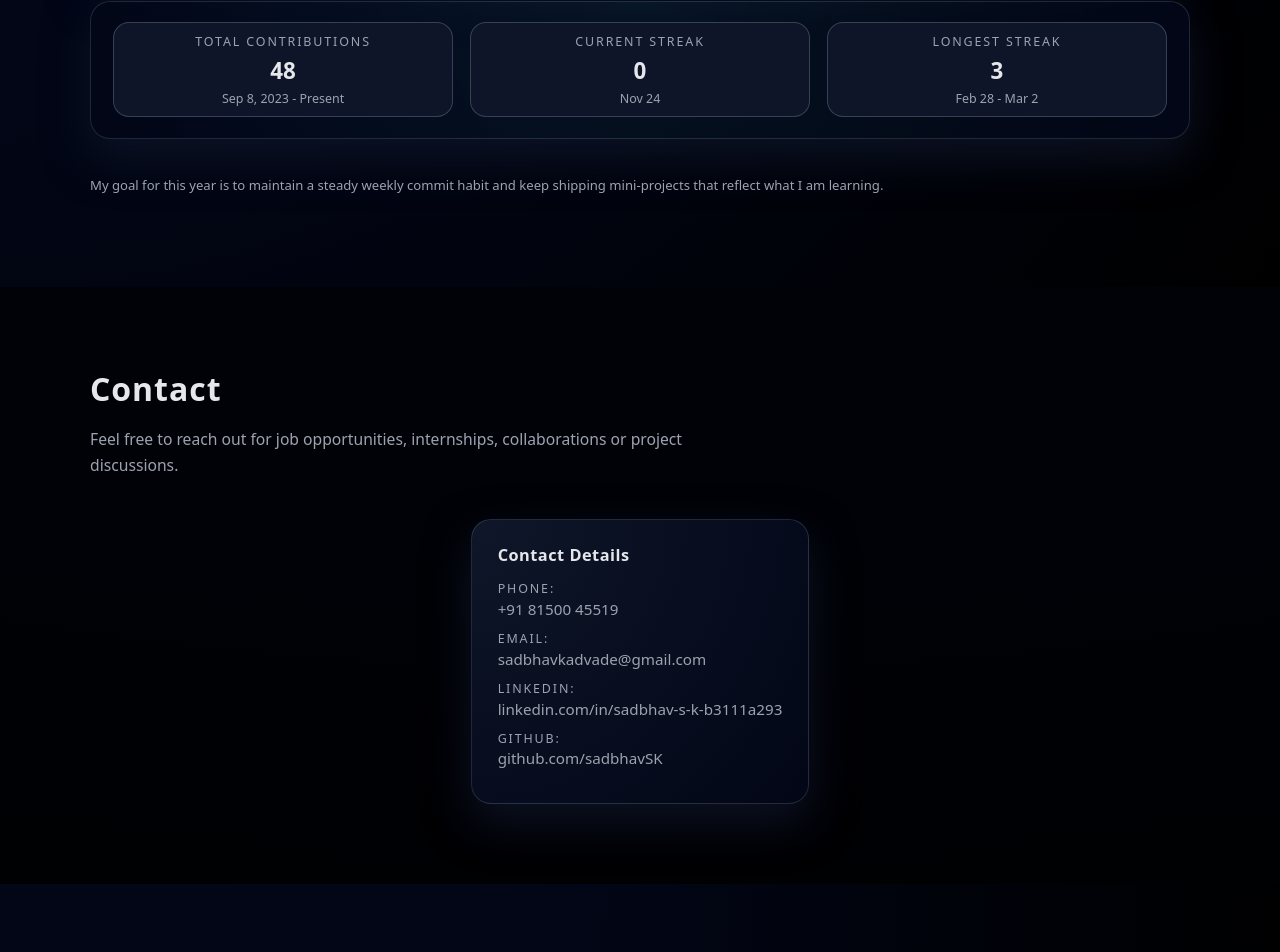
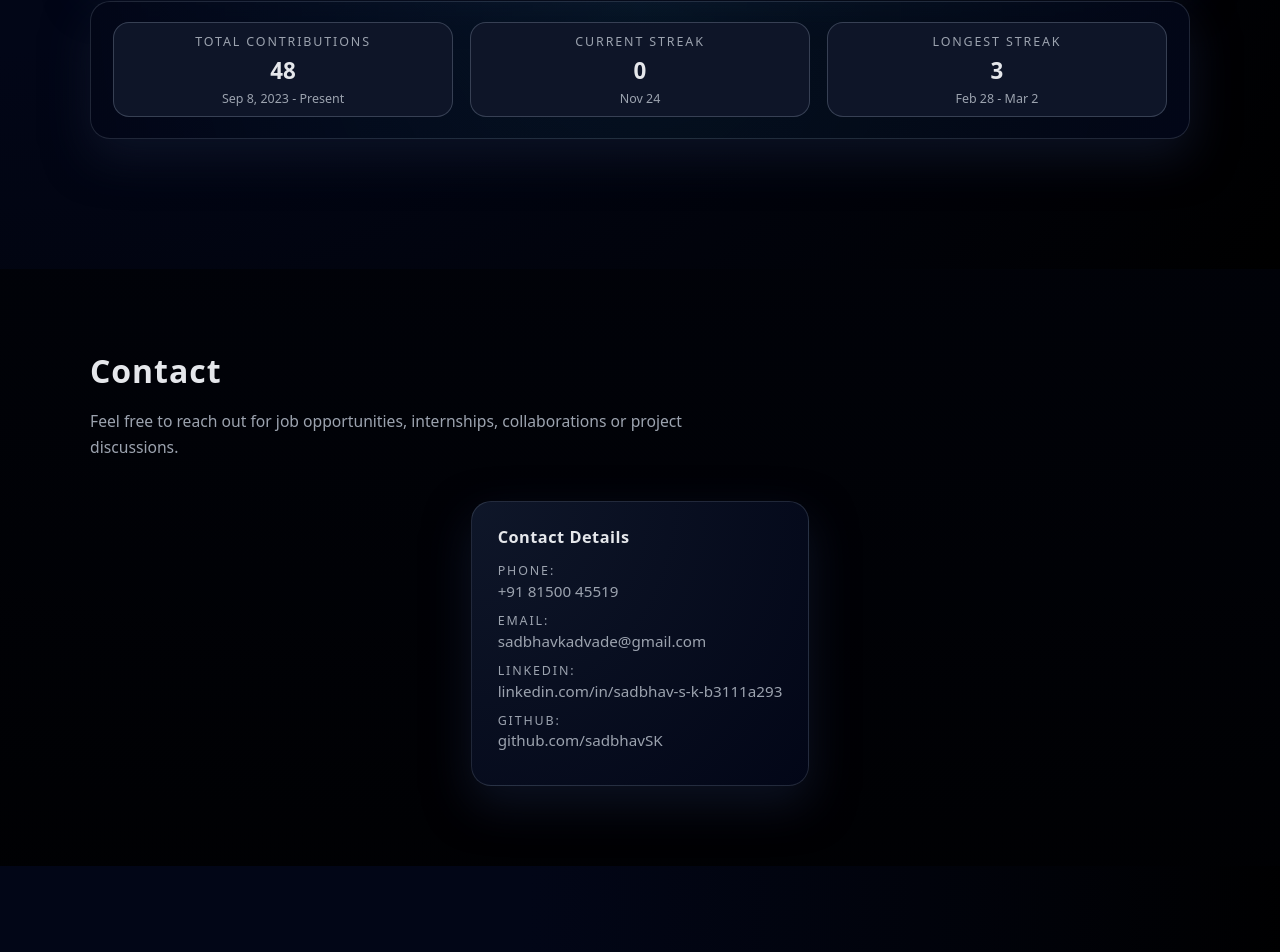
Before and after one commit to sadbhavSK/Sadbhav-Portfolio, a React (Vite) app: page / in a window 1280 px wide. Shown: the part 3301-4253 px from the top of the page. Built offline with nearby package versions, Linux system fonts and the light colour scheme.

Commit message:
Update App.jsx

```diff
--- a/src/App.jsx
+++ b/src/App.jsx
@@ -355,8 +355,7 @@ function App() {
               </div>
 
               <p className="github-progress-note">
-                My goal for this year is to maintain a steady weekly commit habit and keep
-                shipping mini-projects that reflect what I am learning.
+
               </p>
             </div>
           </div>
```
